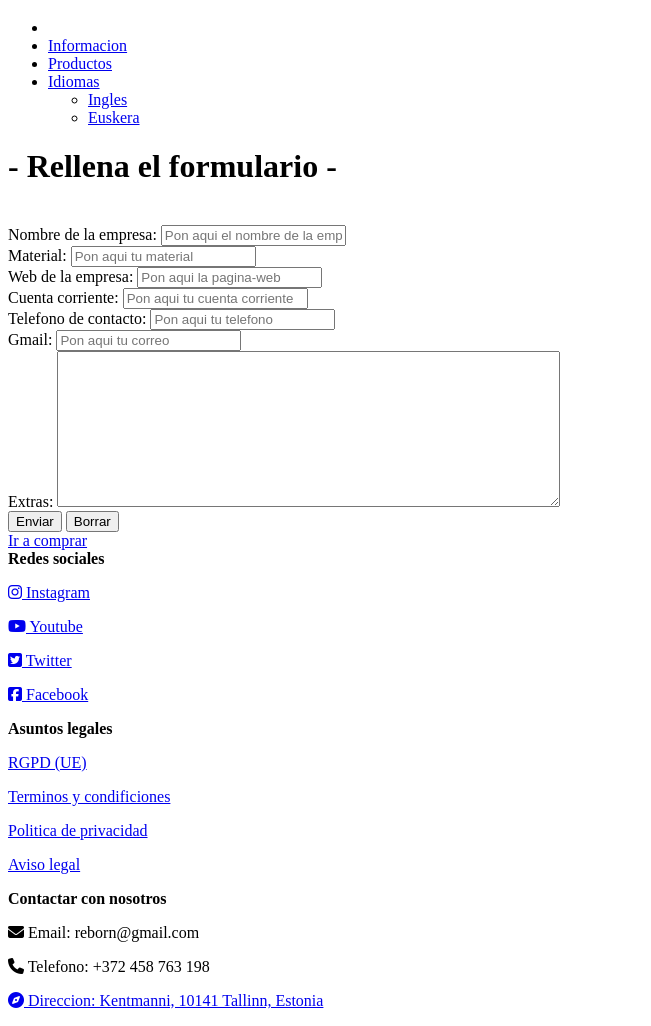
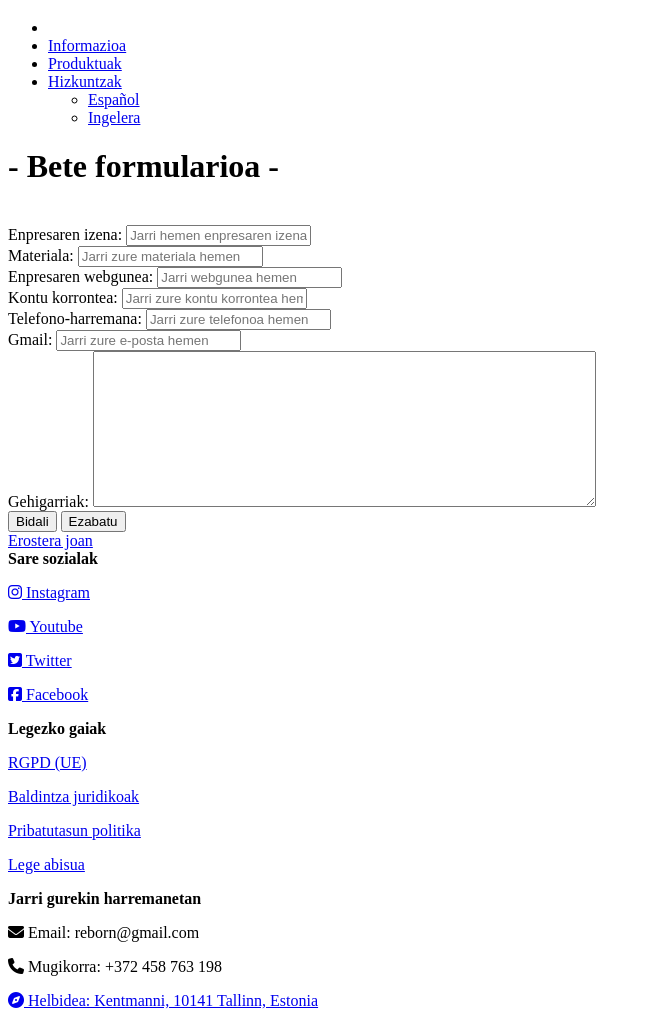
Before and after one commit to Gorka2385443264/Taldeak-6, a PHP site: page /hornitzailea.php in a window 1280 px wide. Shown: the part 351-1377 px from the top of the page, without its empty margins (0-651 px from the left). Run offline with PHP 8.4, Linux system fonts and the light colour scheme; some libraries are stand-ins or nearby versions.

Commit message:
Supplies EUSK

```diff
--- a/hornitzailea.php
+++ b/hornitzailea.php
@@ -6,7 +6,7 @@
     <link rel="shortcut icon" href="../../../../../public/Argazkiak/phonix.png">
     <script src="https://kit.fontawesome.com/7f605dc8fe.js" crossorigin="anonymous"></script>
     <link rel="stylesheet" href="../../../../css/hornitzailea.css">
-    <title>Proveedor</title>
+    <title>Hornitzailea</title>
 </head>
 <body>
     <div class="oferta">
@@ -22,13 +22,13 @@
             <div class="menu">
                 <nav>
                     <ul>
-                        <li><a href="../../../Mainpage/esp/index.php" id="selected"></a></li>
-                        <li><a href="../../../supplies/idiomas/esp/informazioa.html" id="informazioa">Informacion</a></li>
-                        <li><a href="../../../supplies/idiomas/esp/produktuak.php" id="productos">Productos</a></li>
-                        <li><a href="#">Idiomas</a>
+                        <li><a href="../../../Mainpage/eusk/index.php" id="selected"></a></li>
+                        <li><a href="../../../supplies/idiomas/eusk/informazioa.html" id="informazioa">Informazioa</a></li>
+                        <li><a href="../../../supplies/idiomas/eusk/produktuak.php" id="productos">Produktuak</a></li>
+                        <li><a href="#">Hizkuntzak</a>
                             <ul>
-                                <li><a href="../../../supplies/idiomas/eng/hornitzailea.php">Ingles</a></li>
-                                <li><a href="../../../supplies/idiomas/eusk/hornitzailea.php">Euskera</a></li>
+                                <li><a href="../../../supplies/idiomas/esp/hornitzailea.php">Español</a></li>
+                                <li><a href="../../../supplies/idiomas/eng/hornitzailea.php">Ingelera</a></li>
                             </ul>
                         </li>
                     </ul>
@@ -39,31 +39,31 @@
 
     <div class="form">
         <form method="POST">
-            <h1> - Rellena el formulario -</h1><br>
-            <label for="empresa">Nombre de la empresa:</label>
-            <input type="text" id="empresa" name="empresa" placeholder="Pon aqui el nombre de la empresa" required><br>
+            <h1> - Bete formularioa -</h1><br>
+            <label for="empresa">Enpresaren izena:</label>
+            <input type="text" id="empresa" name="empresa" placeholder="Jarri hemen enpresaren izena" required><br>
 
-            <label for="material">Material:</label>
-            <input type="text" id="material" name="material" placeholder="Pon aqui tu material" required><br>
+            <label for="material">Materiala:</label>
+            <input type="text" id="material" name="material" placeholder="Jarri zure materiala hemen" required><br>
 
-            <label for="webgunea">Web de la empresa:</label>
-            <input type="text" name="webgunea" id="webgunea" placeholder="Pon aqui la pagina-web"><br>
+            <label for="webgunea">Enpresaren webgunea:</label>
+            <input type="text" name="webgunea" id="webgunea" placeholder="Jarri webgunea hemen"><br>
 
-            <label for="kontua">Cuenta corriente:</label>
-            <input type="text" name="kontua" id="kontua" placeholder="Pon aqui tu cuenta corriente"><br>
+            <label for="kontua">Kontu korrontea:</label>
+            <input type="text" name="kontua" id="kontua" placeholder="Jarri zure kontu korrontea hemen"><br>
 
-            <label for="telefono_contacto">Telefono de contacto:</label>
-            <input type="text" name="telefono_contacto" id="telefono_contacto" placeholder="Pon aqui tu telefono"><br>
+            <label for="telefono_contacto">Telefono-harremana:</label>
+            <input type="text" name="telefono_contacto" id="telefono_contacto" placeholder="Jarri zure telefonoa hemen"><br>
 
             <label for="gmail">Gmail:</label>
-            <input type="email" id="gmail" name="gmail" placeholder="Pon aqui tu correo" required><br>
+            <input type="email" id="gmail" name="gmail" placeholder="Jarri zure e-posta hemen" required><br>
 
-            <label for="gehigarriak">Extras:</label>
+            <label for="gehigarriak">Gehigarriak:</label>
             <textarea name="gehigarriak" cols="60" rows="10"></textarea><br>
 
             <div class="botones">
-                <input type="submit" class="enviar" value="Enviar">
-                <input type="reset" class="enviar" value="Borrar">
+                <input type="submit" class="enviar" value="Bidali">
+                <input type="reset" class="enviar" value="Ezabatu">
             </div>
         </form>
     </div>
@@ -100,30 +100,30 @@ if (isset($_POST['empresa']) && isset($_POST['material']) && isset($_POST['webgu
 }
 ?>
              <div class="ir_a_comprar">
-                <a href="../../../supplies/idiomas/esp/produktuak.php">Ir a comprar</a>
+                <a href="../../../supplies/idiomas/eusk/produktuak.php">Erostera joan</a>
              </div>
     <!---Empieza todo el texto-->
     <footer>
         <div class="footer-content">
             <div class="left">
-                <strong>Redes sociales</strong>
+                <strong>Sare sozialak</strong>
                 <p id="instagram"><a href="https://www.instagram.com/" target="_blank"> <i class="fab fa-instagram"></i> Instagram</a></p>
                 <p id="youtube"><a href="https://www.youtube.com/" target="_blank"> <i class="fab fa-youtube"></i> Youtube</a></p>
                 <p id="twitter"><a href="https://twitter.com/home" target="_blank"> <i class="fab fa-twitter-square"></i> Twitter</a></p>
                 <p id="facebook"><a href="https://www.facebook.com/" target="_blank"> <i class="fab fa-facebook-square"></i> Facebook</a></p>
             </div>
             <div class="center">
-               <strong>Asuntos legales</strong>
+               <strong>Legezko gaiak</strong>
                 <p><a href="#">RGPD (UE)</a></p>
-                <p><a href="#">Terminos y condificiones</a></p>
-                <p><a href="#">Politica de privacidad</a></p>
-                <p><a href="#">Aviso legal</a></p>
+                <p><a href="#">Baldintza juridikoak</a></p>
+                <p><a href="#">Pribatutasun politika</a></p>
+                <p><a href="#">Lege abisua</a></p>
                 </div>
             <div class="right">
-                <strong>Contactar con nosotros</strong>
+                <strong>Jarri gurekin harremanetan</strong>
                 <p><i class="fa-solid fa-envelope"></i> Email: reborn@gmail.com</p>
-                <p><i class="fa-solid fa-phone"></i> Telefono: +372 458 763 198</p>
-                <p><a href="https://maps.app.goo.gl/XeUK7mCwxkADmLDj9" target="_blank"><i class="fa-solid fa-compass"></i> Direccion: Kentmanni, 10141 Tallinn, Estonia</a></p>
+                <p><i class="fa-solid fa-phone"></i> Mugikorra: +372 458 763 198</p>
+                <p><a href="https://maps.app.goo.gl/XeUK7mCwxkADmLDj9" target="_blank"><i class="fa-solid fa-compass"></i> Helbidea: Kentmanni, 10141 Tallinn, Estonia</a></p>
             </div>
         </div>
     </footer>
```
Also changed, not shown: informazioa.html (+23 -22 lines), produktuak.php (+58 -36 lines).
